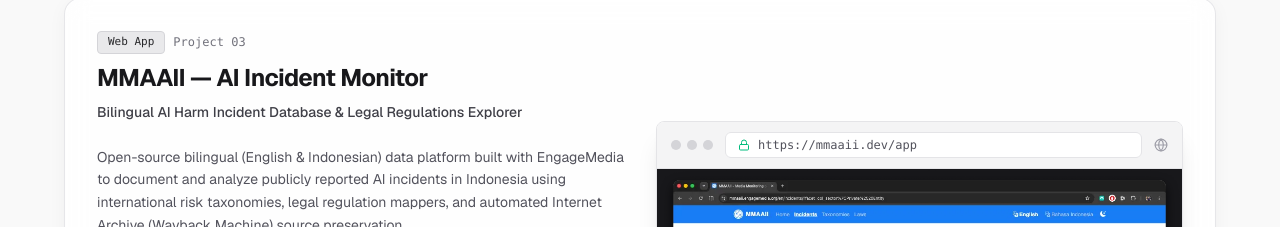
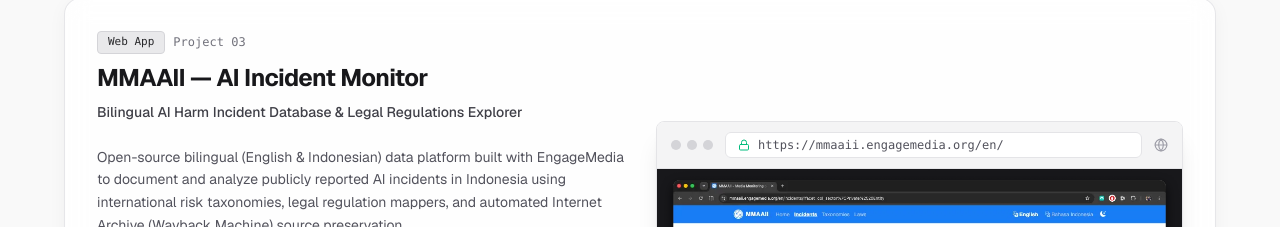
Before and after one commit to okihita/portfolio, a Next.js app: page / in a window 1280 px wide. Shown: the part 2759-2986 px from the top of the page. Built offline with nearby package versions, Linux system fonts and the light colour scheme.

Commit message:
update project live links and titles

```diff
--- a/components/ProjectMockup.tsx
+++ b/components/ProjectMockup.tsx
@@ -281,7 +281,7 @@
           </div>
           <div className="flex-1 max-w-md bg-white dark:bg-zinc-950 border border-zinc-200 dark:border-zinc-800/80 rounded-md px-3 py-1 flex items-center gap-2 text-xs font-mono text-zinc-600 dark:text-zinc-400">
             <Lock className="w-3 h-3 text-emerald-500" />
-            <span className="truncate">https://{project.id}.dev/app</span>
+            <span className="truncate">{project.links.live ?? `https://${project.id}.dev/app`}</span>
           </div>
           <div className="flex items-center gap-2 text-zinc-400 dark:text-zinc-500 text-xs">
             <Globe className="w-3.5 h-3.5" />
--- a/data/portfolioData.ts
+++ b/data/portfolioData.ts
@@ -61,7 +61,7 @@
   projects: [
     {
       id: "zenius-mobile",
-      title: "Zenius EdTech Mobile App (Latest Launch)",
+      title: "Zenius (EdTech) Mobile App",
       category: "Mobile (React Native)",
       tagline: "Solo-Created Modern EdTech Platform in React Native (iOS Pending Publication)",
       description:
@@ -197,7 +197,7 @@
           "Used serverless Functions API caching (60s KV TTL) to protect Airtable rate limits while keeping static page load times under 200ms.",
       },
       links: {
-        live: "https://mmaaii.engagemedia.org/",
+        live: "https://mmaaii.engagemedia.org/en/",
         github: "https://gitlab.com/emopentech/mmaaii",
       },
     },
@@ -296,12 +296,12 @@
       },
     },
     {
-      id: "ai-financial-coach",
-      title: "UMKM AI Financial Coach & BijakMengeluh",
+      id: "umkm-ai-financial-coach",
+      title: "UMKM AI Financial Coach",
       category: "Systems & Cloud",
-      tagline: "Agentic AI Workflows & WhatsApp Assistant for Micro-Entrepreneurs",
+      tagline: "24/7 Agentic WhatsApp Assistant for Micro-Entrepreneurs",
       description:
-        "Award-winning (Top 5 Amartha x GDG) 24/7 AI WhatsApp financial literacy coach with ledger image processing, risk modeling, and civic AI complaint drafting (BijakMengeluh).",
+        "Award-winning (Top 5 Amartha x GDG) 24/7 AI WhatsApp financial literacy coach with ledger image processing and risk modeling for Indonesian micro-entrepreneurs.",
       mockType: "terminal",
       metrics: [
         { label: "Amartha x GDG", value: "Top 5" },
@@ -309,8 +309,8 @@
         { label: "Agent Response", value: "< 1.5s" },
       ],
       engineeringFeats: [
-        "Engineered agentic multimodal AI workflow processing unstructured physical ledger receipts via WhatsApp API.",
-        "Built BijakMengeluh civic engagement platform with automated Selenium/Python social scraping for Indonesian government agency contact discovery.",
+        "Engineered agentic multimodal AI workflow processing unstructured physical ledger receipts via WhatsApp Business API.",
+        "Integrated WhatsApp Webhooks with an Agentic LLM router, OCR vision model for physical receipts, and risk scoring microservices.",
         "Placed Top 15 in RedAI Triathlon 2025 (AWS AI engineering) solving live debugging and prototype challenges in 4 hours.",
       ],
       techStack: [
@@ -318,7 +318,6 @@
         "TypeScript",
         "LLM Agents",
         "Gemini / OpenAI API",
-        "Selenium",
         "AWS Lambda",
         "WhatsApp Business API",
       ],
@@ -333,6 +332,43 @@
       links: {
         github: "https://github.com/okihita/umkm-chatbot",
         live: "https://umkm-chatbot.vercel.app",
+      },
+    },
+    {
+      id: "bijakmengeluh",
+      title: "BijakMengeluh",
+      category: "Systems & Cloud",
+      tagline: "Civic Engagement Platform for AI-Assisted Complaint Drafting",
+      description:
+        "Civic-tech platform that discovers Indonesian government agency contacts via automated social scraping and drafts structured, AI-assisted public complaints for citizens.",
+      mockType: "browser",
+      metrics: [
+        { label: "Agency Contacts", value: "Auto-Scraped" },
+        { label: "Complaint Draft", value: "AI-Assisted" },
+        { label: "Scraping Stack", value: "Selenium" },
+      ],
+      engineeringFeats: [
+        "Built a civic engagement platform with automated Selenium/Python social scraping for Indonesian government agency contact discovery.",
+        "Engineered AI-assisted complaint drafting that structures citizen grievances into actionable, well-formatted reports.",
+        "Designed resilient scraping pipelines tolerant of inconsistent and frequently-changing government social media layouts.",
+      ],
+      techStack: [
+        "Python",
+        "Selenium",
+        "TypeScript",
+        "LLM Agents",
+        "Gemini / OpenAI API",
+      ],
+      architectureDetails: {
+        problem:
+          "Citizens struggle to locate the correct government agency contacts and articulate structured complaints, lowering civic participation.",
+        solution:
+          "Automated Selenium-based social scraping aggregates verified agency contacts, while an LLM drafts clear, actionable complaints from citizen input.",
+        keyTradeoff:
+          "Prioritized automated scraping breadth over manual curation to scale contact discovery, accepting periodic layout-drift maintenance.",
+      },
+      links: {
+        github: "https://github.com/okihita/umkm-chatbot",
       },
     },
   ] as Project[],
@@ -398,7 +434,7 @@
       highlights: [
         "Solo-created and launched the brand new cross-platform Zenius EdTech mobile app (net.zenius.mobile.android) on Google Play Store (July 2026; iOS build pending App Store publication).",
         "Engineered PAKDE (pakde.vercel.app), a gamified offline-first village cooperative suite in Rust, Tauri 2.0, and SQLite.",
-        "Developed MMAAII (mmaaii.engagemedia.org), a bilingual AI incident monitoring platform with EngageMedia using Astro & Cloudflare Pages.",
+        "Developed MMAAII (mmaaii.engagemedia.org/en/), a bilingual AI incident monitoring platform with EngageMedia using Astro & Cloudflare Pages.",
         "Founded CineRadar (cineradar-id.vercel.app), a cinema intelligence platform aggregating 496 theatres across 83 cities with 99.9% data availability.",
         "Placed Top 5 (out of ~100 teams) at Amartha x GDG Jakarta for AI WhatsApp Financial Coach with OCR ledger processing.",
         "Placed Top 15 (out of ~150 engineers) at RedAI Triathlon 2025 (Red Asia x AWS AI engineering competition).",
```
Also changed, not shown: 1 other file (tests, documents, lock files or other folders).
